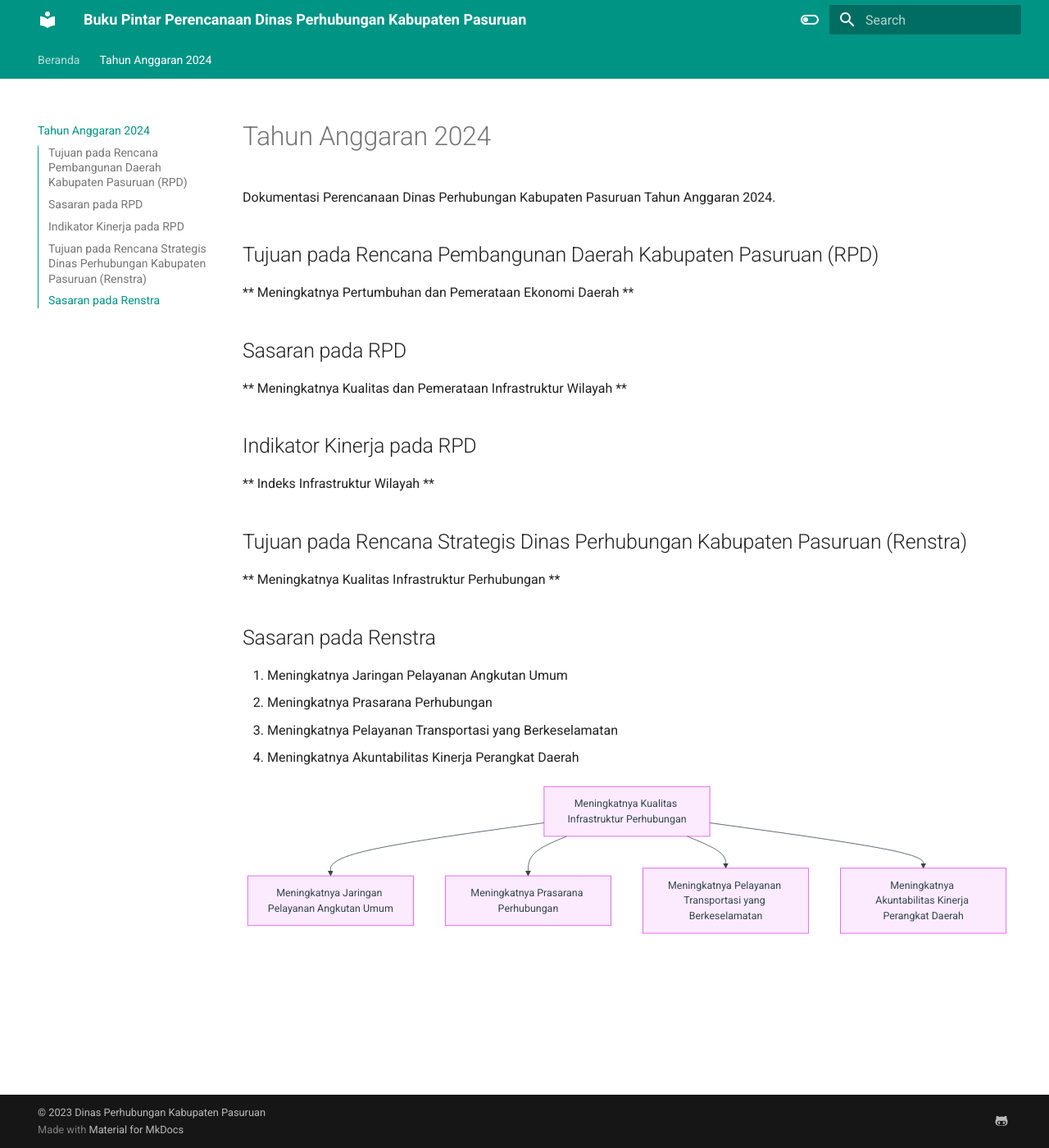
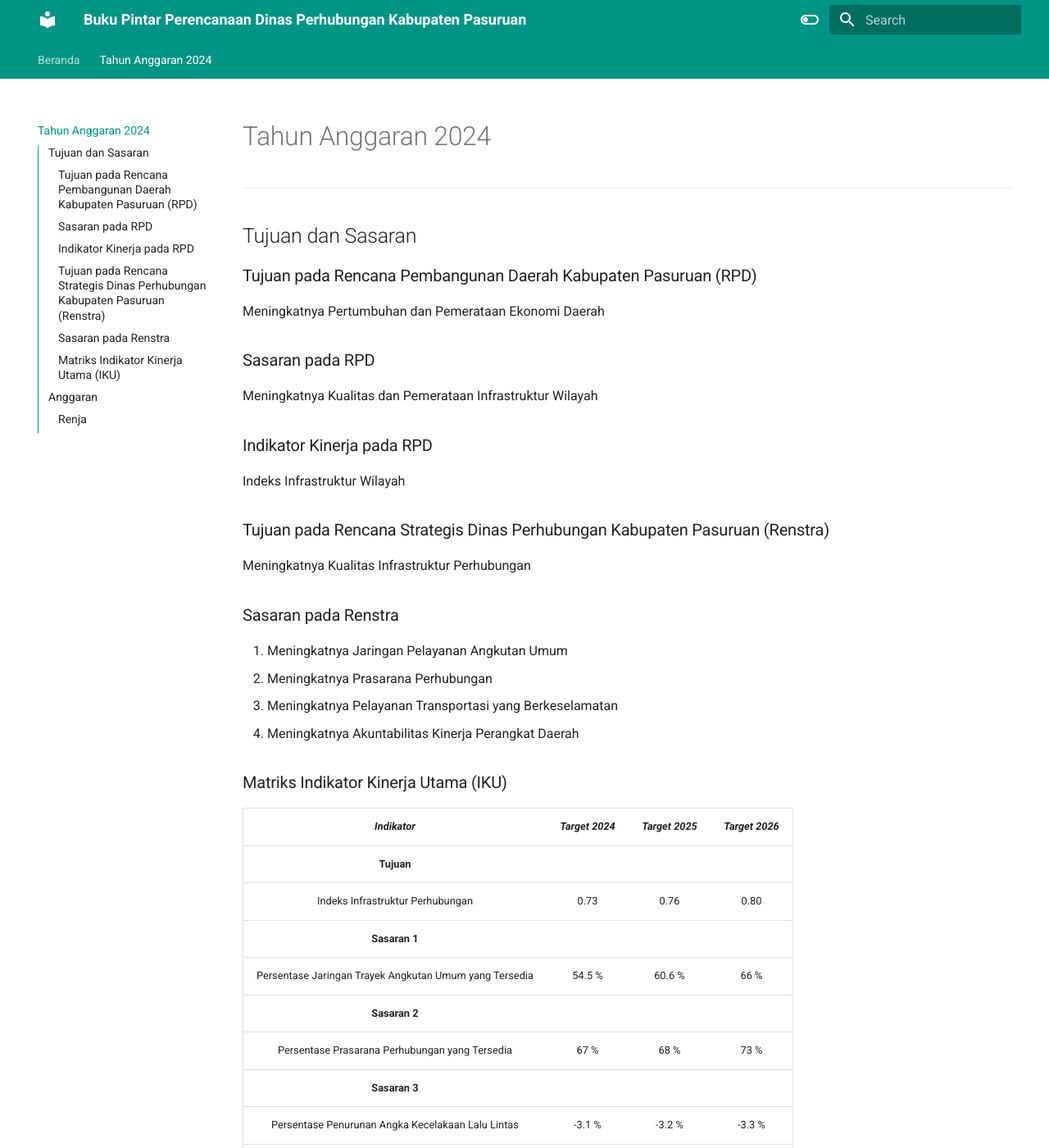
Before and after one commit to perencanaan-dishubkabpas/perencanaan-dishubkabpas.github.io, an MkDocs documentation site: the page built from docs/2024.md, in a window 1280 px wide and 1400 px high. Shown: the whole window at 82% size. Built offline with MkDocs 1.6.1 and Material for MkDocs 9.7.7, drawn with Linux system fonts in a browser that asks for light colours; some of the changed text lies outside the part shown.

Commit message:
adding description

````diff
--- a/docs/2024.md
+++ b/docs/2024.md
@@ -1,36 +1,48 @@
+# Tahun Anggaran 2024
+---
 
-# Tahun Anggaran 2024
+## Tujuan dan Sasaran
 
-Dokumentasi Perencanaan Dinas Perhubungan Kabupaten Pasuruan Tahun Anggaran 2024.
+### Tujuan pada Rencana Pembangunan Daerah Kabupaten Pasuruan (RPD)
 
-## Tujuan pada Rencana Pembangunan Daerah Kabupaten Pasuruan (RPD)
+Meningkatnya Pertumbuhan dan Pemerataan Ekonomi Daerah
 
-** Meningkatnya Pertumbuhan dan Pemerataan Ekonomi Daerah **
+### Sasaran pada RPD
 
-## Sasaran pada RPD
+Meningkatnya Kualitas dan Pemerataan Infrastruktur Wilayah
 
-** Meningkatnya Kualitas dan Pemerataan Infrastruktur Wilayah **
+### Indikator Kinerja pada RPD
 
-## Indikator Kinerja pada RPD
+Indeks Infrastruktur Wilayah
 
-** Indeks Infrastruktur Wilayah **
+### Tujuan pada Rencana Strategis Dinas Perhubungan Kabupaten Pasuruan (Renstra)
 
-## Tujuan pada Rencana Strategis Dinas Perhubungan Kabupaten Pasuruan (Renstra)
+Meningkatnya Kualitas Infrastruktur Perhubungan
 
-** Meningkatnya Kualitas Infrastruktur Perhubungan **
-
-## Sasaran pada Renstra
+### Sasaran pada Renstra
 
 1. Meningkatnya Jaringan Pelayanan Angkutan Umum
 2. Meningkatnya Prasarana Perhubungan
 3. Meningkatnya Pelayanan Transportasi yang Berkeselamatan
 4. Meningkatnya Akuntabilitas Kinerja Perangkat Daerah
 
-```mermaid
-graph TB
-  A[Meningkatnya Kualitas Infrastruktur Perhubungan] --> B[Meningkatnya Jaringan Pelayanan Angkutan Umum];
-A[Meningkatnya Kualitas Infrastruktur Perhubungan] --> C[Meningkatnya Prasarana Perhubungan];
-A[Meningkatnya Kualitas Infrastruktur Perhubungan] --> D[Meningkatnya Pelayanan Transportasi yang Berkeselamatan];
-A[Meningkatnya Kualitas Infrastruktur Perhubungan] --> E[Meningkatnya Akuntabilitas Kinerja Perangkat Daerah];
+### Matriks Indikator Kinerja Utama (IKU)
+|                     **_Indikator_**                    | **_Target 2024_** | **_Target 2025_** | **_Target 2026_** |
+|:------------------------------------------------------:|:-----------------:|:-----------------:|:-----------------:|
+|                       **Tujuan**                       |                   |                   |                   |
+|            Indeks Infrastruktur Perhubungan            |        0.73       |        0.76       |        0.80       |
+|                      **Sasaran 1**                     |                   |                   |                   |
+| Persentase Jaringan Trayek Angkutan Umum yang Tersedia |       54.5 %      |       60.6 %      |        66 %       |
+|                      **Sasaran 2**                     |                   |                   |                   |
+|     Persentase Prasarana Perhubungan yang Tersedia     |        67 %       |        68 %       |        73 %       |
+|                      **Sasaran 3**                     |                   |                   |                   |
+|    Persentase Penurunan Angka Kecelakaan Lalu Lintas   |       -3.1 %      |       -3.2 %      |       -3.3 %      |
+|                      **Sasaran 4**                     |                   |                   |                   |
+|                       Nilai SAKIP                      |         86        |         86        |         86        |
 
-```
+## Anggaran
+
+### Renja
+
+- Belanja: Rp. 50.528.858.142
+- Pendapatan: Rp. 9.xxx.xxx.xxx
--- a/mkdocs.yml
+++ b/mkdocs.yml
@@ -55,4 +55,4 @@ markdown_extensions:
           class: mermaid
           format: !!python/name:pymdownx.superfences.fence_code_format
 copyright: |
-  &copy; 2023 <a href="https://github.com/perencanaan-dishubkabpas"  target="_blank" rel="noopener">Dinas Perhubungan Kabupaten Pasuruan</a>
+  &copy; 2023 <a href="https://github.com/perencanaan-dishubkabpas"  target="_blank" rel="noopener">Sub Bagian Perencanaan Dinas Perhubungan Kabupaten Pasuruan</a>
````
Also changed, not shown: docs/index.md (+3 -1 lines), assets/logo-dishub.svg (added), docs/logo-dishub.svg (added).
